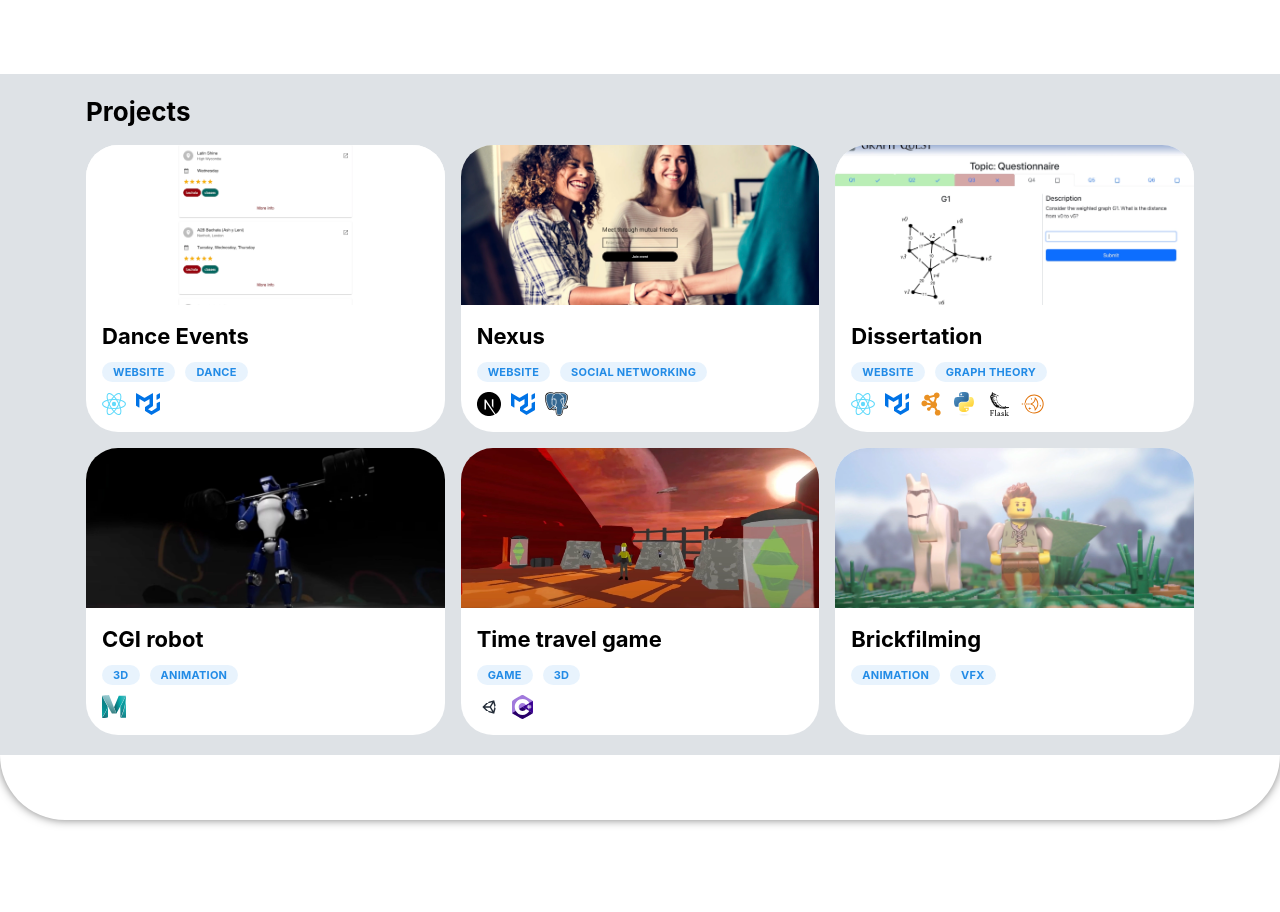
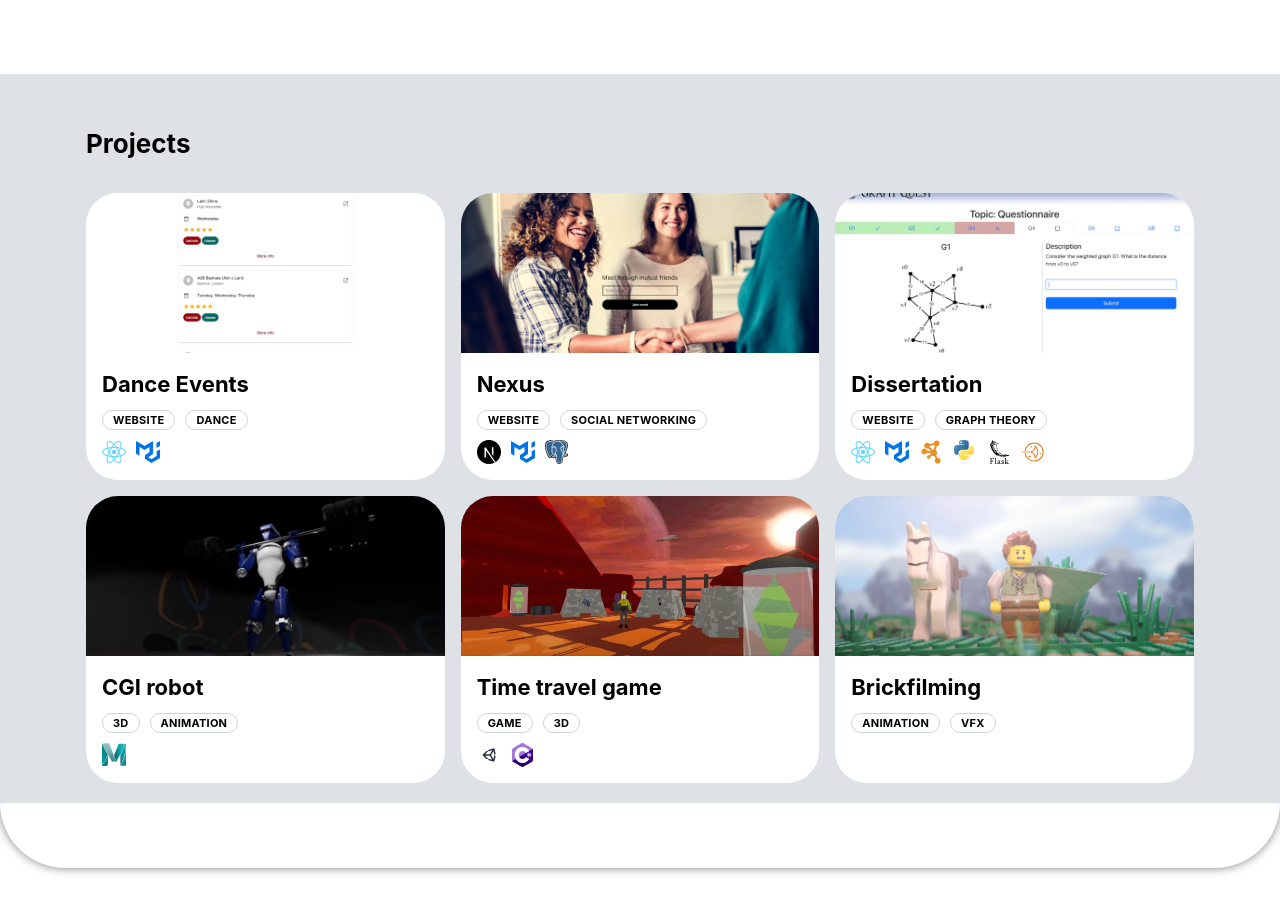
Before and after one commit to PaoloMura/paolomura.github.io, a React (Vite) app: page / in a window 1280 px wide. Shown: the part 726-1638 px from the top of the page. Built offline with nearby package versions, Linux system fonts and the light colour scheme.

Commit message:
style fixes

```diff
--- /dev/null
+++ b/src/components/tech-icon/TechIcon.module.css
@@ -0,0 +1,7 @@
+.container {
+  border-radius: var(--mantine-radius-lg);
+
+  &[data-variant="dark"] {
+    filter: drop-shadow(0 0 .05rem var(--mantine-color-white));
+  }
+}
--- /dev/null
+++ b/src/components/tech-icon/TechIcon.tsx
@@ -0,0 +1,29 @@
+import { getTechnologyName } from "@/utils/getTechnologyName";
+import { isDarkLogo } from "@/utils/isDarkLogo";
+import { Box, Image, Tooltip } from "@mantine/core";
+import classes from "./TechIcon.module.css";
+
+type TechIconProps = {
+  technology: string;
+};
+
+export default function TechIcon({ technology }: TechIconProps) {
+  const name = getTechnologyName(technology);
+
+  return (
+    <Tooltip label={name}>
+      <Box
+        className={classes.container}
+        variant={isDarkLogo(technology) ? "dark" : "light"}
+      >
+        <Image
+          src={`/icons/${technology}-logo.svg`}
+          alt={name}
+          fit="contain"
+          h={24}
+          w={24}
+        />
+      </Box>
+    </Tooltip>
+  );
+}
--- a/src/sections/projects/Projects.module.css
+++ b/src/sections/projects/Projects.module.css
@@ -5,40 +5,3 @@
   );
   padding: var(--mantine-spacing-lg) 0;
 }
-
-.frontCard {
-  height: 100%;
-  width: 100%;
-  opacity: 1;
-  transition: opacity 0.3s ease-out;
-
-  @mixin hover {
-    opacity: 0;
-  }
-}
-
-.backCard {
-  height: 100%;
-  width: 100%;
-  opacity: 0;
-  transition: opacity 0.3s ease-in;
-  position: absolute;
-  left: 0;
-  top: 0;
-  display: flex;
-  flex-direction: column;
-  justify-content: space-evenly;
-  gap: var(--mantine-spacing-md);
-
-  @mixin hover {
-    opacity: 1;
-  }
-}
-
-.logoContainer {
-  border-radius: var(--mantine-radius-lg);
-
-  &[data-variant="dark"] {
-    filter: drop-shadow(0 0 .05rem var(--mantine-color-white));
-  }
-}
--- a/src/sections/projects/Projects.tsx
+++ b/src/sections/projects/Projects.tsx
@@ -11,23 +11,21 @@ import {
   Stack,
   Text,
   Title,
-  Tooltip,
 } from "@mantine/core";
 import classes from "./Projects.module.css";
 import projects from "@/data/projects.json";
-import { getTechnologyName } from "@/utils/getTechnologyName";
 import { IconExternalLink } from "@tabler/icons-react";
-import { isDarkLogo } from "@/utils/isDarkLogo";
 import GridCard from "@/components/grid-card/GridCard";
+import TechIcon from "@/components/tech-icon/TechIcon";
 
 export default function Projects() {
   return (
     <Box className={classes.background}>
       <Container size="lg">
-        <Title order={2} pb="md">
+        <Title order={2} pb="xl" pt="xl" ta={{ base: "center", sm: "left" }}>
           Projects
         </Title>
-        <Grid>
+        <Grid gutter={{ base: "lg", sm: "md" }}>
           {projects.map((project) => (
             <Grid.Col
               key={`project-${project.name}`}
@@ -47,32 +45,17 @@ export default function Projects() {
 
                       <Group gap="xs">
                         {project.keywords.map((keyword) => (
-                          <Badge variant="light">{keyword}</Badge>
+                          <Badge variant="default">{keyword}</Badge>
                         ))}
                       </Group>
 
                       <Group gap="xs">
-                        {project.technologies?.map((technology) => {
-                          const name = getTechnologyName(technology);
-                          return (
-                            <Tooltip label={name} key={technology}>
-                              <Box
-                                className={classes.logoContainer}
-                                variant={
-                                  isDarkLogo(technology) ? "dark" : "light"
-                                }
-                              >
-                                <Image
-                                  src={`/icons/${technology}-logo.svg`}
-                                  alt={name}
-                                  fit="contain"
-                                  h={24}
-                                  w={24}
-                                />
-                              </Box>
-                            </Tooltip>
-                          );
-                        })}
+                        {project.technologies?.map((technology) => (
+                          <TechIcon
+                            key={`icon-${technology}`}
+                            technology={technology}
+                          />
+                        ))}
                       </Group>
                     </Stack>
                   </>
```
